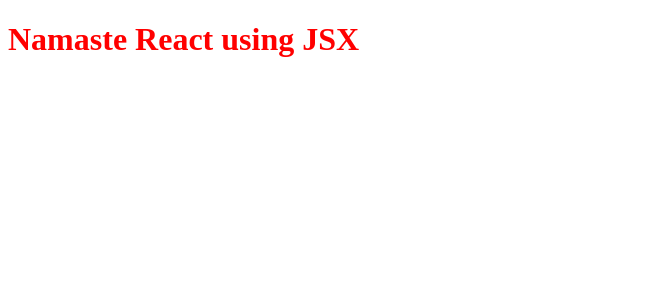
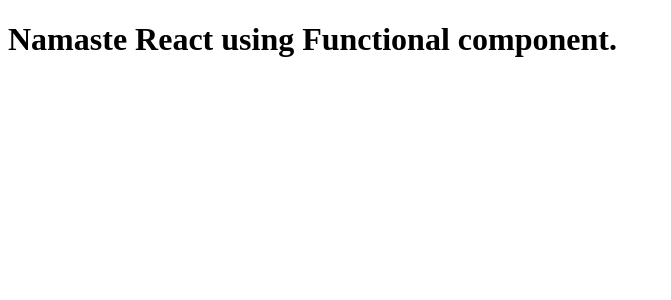
Before and after one commit to karunakarthadkapally/namaste-react, a React (Vite) app: page / in a window 1280 px wide. Shown: the top 300 px of the page, without its empty margins (0-671 px from the left). Built offline with nearby package versions, Linux system fonts and the light colour scheme.

Commit message:
React  Functional component example

```diff
--- a/App.js
+++ b/App.js
@@ -1,15 +1,25 @@
 import React from "react";
 import ReactDOM from "react-dom/client";
 
-const JSXHeader = <h1 id="header">Namaste React using JSX</h1>;
-
+//React element
 const header = (
   <h1 className="header">Namaste React Using JSX with multiple line</h1>
 );
 
-console.log(JSXHeader);
-console.log(header);
+//React component 2 types
+// 1. Class based component  ==> OLD way of writing components
+// 2. Functional component  ==> NEW way of writing components
+
+// functional based component is a javascript function which return JSX piece of code.
+
+// components in React, first letter is Capital letter.
+
+// React Functional component.
+const HeadingComponent = () => {
+  return <h1>Namaste React using Functional component.</h1>;
+};
 
 const root = ReactDOM.createRoot(document.getElementById("root"));
 
-root.render(JSXHeader);
+// we should use < component />  while render the react components
+root.render(<HeadingComponent />);
```
